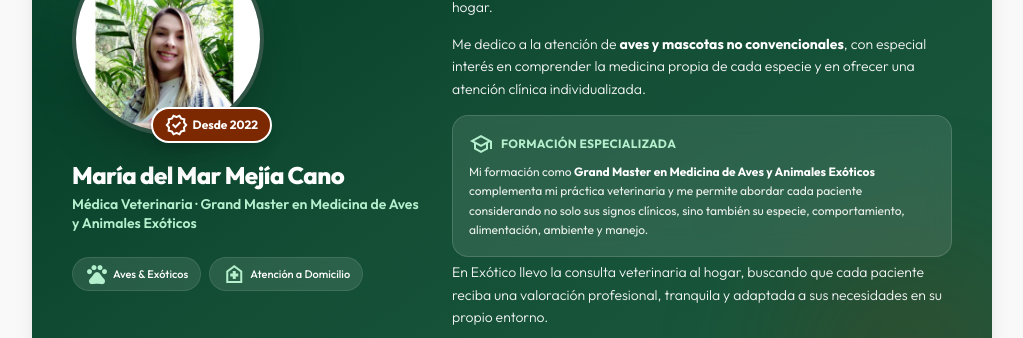
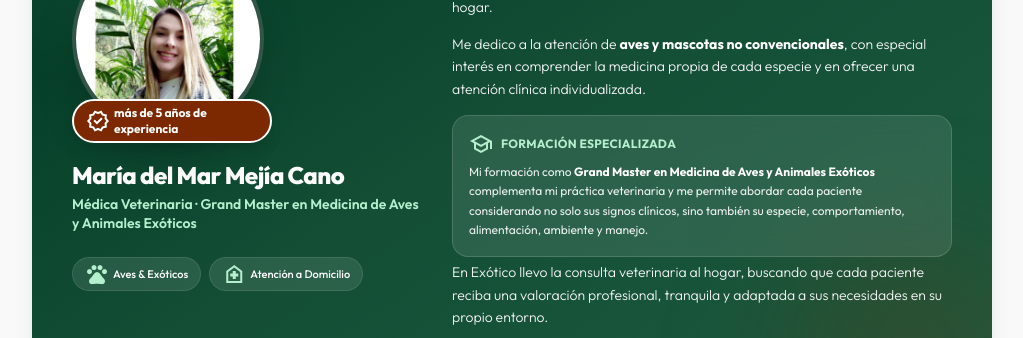
Before and after one commit to pabloriospena/Exotico-Veterinaria-en-casa, an Astro site: page / in a window 1280 px wide. Shown: the part 1231-1569 px from the top of the page, without its empty margins (128-1151 px from the left). Built offline with nearby package versions, Linux system fonts and the light colour scheme; Astro itself is replaced by a stand-in of ours; no server answers.

Commit message:
5 años de experiencia

```diff
--- a/src/components/AboutMeSection.tsx
+++ b/src/components/AboutMeSection.tsx
@@ -25,7 +25,7 @@ export const AboutMeSection: React.FC = () => {
               </div>
               <div className="absolute -bottom-2 -right-2 bg-[#7c2800] text-white text-xs font-bold px-3 py-1 rounded-full shadow-lg border-2 border-white flex items-center gap-1">
                 <span className="material-symbols-outlined text-[14px]">verified</span>
-                <span>Desde 2022</span>
+                <span>más de 5 años de experiencia</span>
               </div>
             </div>
 
@@ -106,7 +106,7 @@ export const AboutMeSection: React.FC = () => {
                   title="Siguenos en Instagram @exotico.vet"
                 >
                   <svg className="w-4 h-4 fill-current" viewBox="0 0 24 24">
-                    <path d="M12 2.163c3.204 0 3.584.012 4.85.07 3.252.148 4.771 1.691 4.919 4.919.058 1.265.069 1.645.069 4.849 0 3.205-.012 3.584-.069 4.849-.149 3.225-1.664 4.771-4.919 4.919-1.266.058-1.644.07-4.85.07-3.204 0-3.584-.012-4.849-.07-3.26-.149-4.771-1.699-4.919-4.92-.058-1.265-.07-1.644-.07-4.849 0-3.204.013-3.583.07-4.849.149-3.227 1.664-4.771 4.919-4.919 1.266-.057 1.645-.069 4.849-.069zm0-2.163c-3.259 0-3.667.014-4.947.072-4.358.2-6.78 2.618-6.98 6.98-.059 1.281-.073 1.689-.073 4.948 0 3.259.014 3.668.072 4.948.2 4.358 2.618 6.78 6.98 6.98 1.281.058 1.689.072 4.948.072 3.259 0 3.668-.014 4.948-.072 4.354-.2 6.782-2.618 6.979-6.98.059-1.28.073-1.689.073-4.948 0-3.259-.014-3.667-.072-4.947-.196-4.354-2.617-6.78-6.979-6.98-1.281-.059-1.69-.073-4.949-.073zm0 5.838c-3.403 0-6.162 2.759-6.162 6.162s2.759 6.163 6.162 6.163 6.162-2.759 6.162-6.163c0-3.403-2.759-6.162-6.162-6.162zm0 10.162c-2.209 0-4-1.79-4-4 0-2.209 1.791-4 4-4s4 1.791 4 4c0 2.21-1.791 4-4 4zm6.406-11.845c-.796 0-1.441.645-1.441 1.44s.645 1.44 1.441 1.44c.795 0 1.439-.645 1.439-1.44s-.644-1.44-1.439-1.44z"/>
+                    <path d="M12 2.163c3.204 0 3.584.012 4.85.07 3.252.148 4.771 1.691 4.919 4.919.058 1.265.069 1.645.069 4.849 0 3.205-.012 3.584-.069 4.849-.149 3.225-1.664 4.771-4.919 4.919-1.266.058-1.644.07-4.85.07-3.204 0-3.584-.012-4.849-.07-3.26-.149-4.771-1.699-4.919-4.92-.058-1.265-.07-1.644-.07-4.849 0-3.204.013-3.583.07-4.849.149-3.227 1.664-4.771 4.919-4.919 1.266-.057 1.645-.069 4.849-.069zm0-2.163c-3.259 0-3.667.014-4.947.072-4.358.2-6.78 2.618-6.98 6.98-.059 1.281-.073 1.689-.073 4.948 0 3.259.014 3.668.072 4.948.2 4.358 2.618 6.78 6.98 6.98 1.281.058 1.689.072 4.948.072 3.259 0 3.668-.014 4.948-.072 4.354-.2 6.782-2.618 6.979-6.98.059-1.28.073-1.689.073-4.948 0-3.259-.014-3.667-.072-4.947-.196-4.354-2.617-6.78-6.979-6.98-1.281-.059-1.69-.073-4.949-.073zm0 5.838c-3.403 0-6.162 2.759-6.162 6.162s2.759 6.163 6.162 6.163 6.162-2.759 6.162-6.163c0-3.403-2.759-6.162-6.162-6.162zm0 10.162c-2.209 0-4-1.79-4-4 0-2.209 1.791-4 4-4s4 1.791 4 4c0 2.21-1.791 4-4 4zm6.406-11.845c-.796 0-1.441.645-1.441 1.44s.645 1.44 1.441 1.44c.795 0 1.439-.645 1.439-1.44s-.644-1.44-1.439-1.44z" />
                   </svg>
                   <span>Instagram</span>
                 </a>
@@ -119,7 +119,7 @@ export const AboutMeSection: React.FC = () => {
                   title="Siguenos en TikTok @exotico.vet"
                 >
                   <svg className="w-4 h-4 fill-current text-[#25F4EE]" viewBox="0 0 24 24">
-                    <path d="M19.59 6.69a4.83 4.83 0 0 1-3.77-4.25V2h-3.45v13.67a2.89 2.89 0 0 1-5.2 1.74 2.89 2.89 0 0 1 2.31-4.64 2.93 2.93 0 0 1 .88.13V9.4a6.84 6.84 0 0 0-1-.05A6.33 6.33 0 0 0 3 15.68 6.34 6.34 0 0 0 9.34 22a6.34 6.34 0 0 0 6.33-6.32V9.05a8.16 8.16 0 0 0 4.92 1.62V7.21a4.85 4.85 0 0 1-1-.52z"/>
+                    <path d="M19.59 6.69a4.83 4.83 0 0 1-3.77-4.25V2h-3.45v13.67a2.89 2.89 0 0 1-5.2 1.74 2.89 2.89 0 0 1 2.31-4.64 2.93 2.93 0 0 1 .88.13V9.4a6.84 6.84 0 0 0-1-.05A6.33 6.33 0 0 0 3 15.68 6.34 6.34 0 0 0 9.34 22a6.34 6.34 0 0 0 6.33-6.32V9.05a8.16 8.16 0 0 0 4.92 1.62V7.21a4.85 4.85 0 0 1-1-.52z" />
                   </svg>
                   <span>TikTok</span>
                 </a>
```
